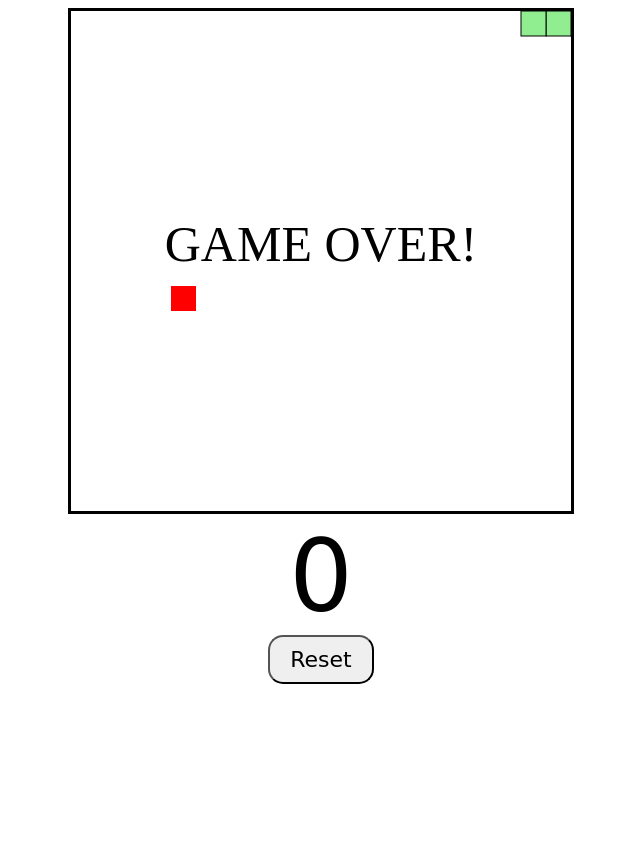
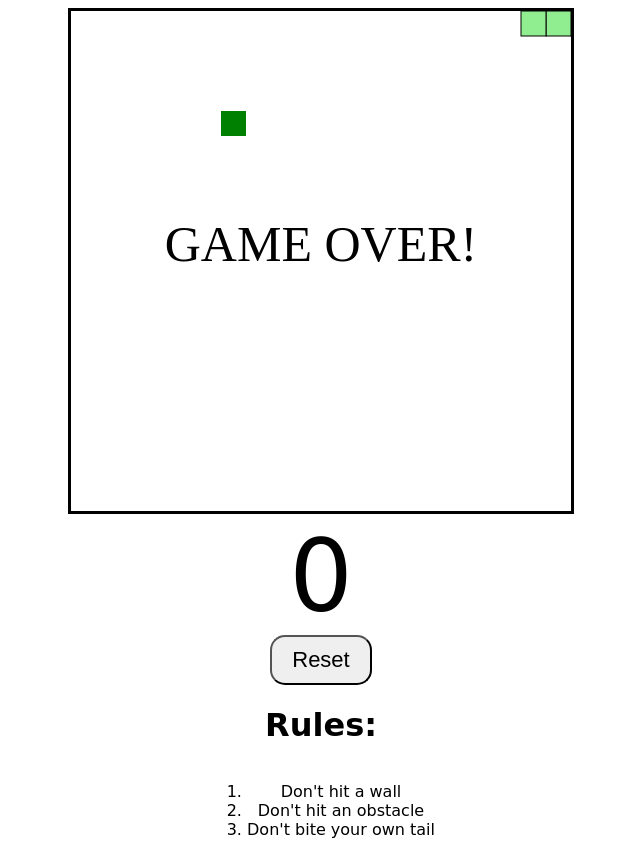
Before and after one commit to MashkaSladkykh/snake, a plain HTML site: page index.html in a window 1280 px wide. Shown: the whole page, without its empty margins (319-959 px from the left). Before the commit the page ends 800 px from the top, so only its background shows below. Drawn offline with Linux system fonts and the light colour scheme.

Commit message:
added obstacles

```diff
--- a/index.html
+++ b/index.html
@@ -12,6 +12,14 @@
         <canvas id="game" width="500" height="500"></canvas>
         <div class="score">0</div>
         <button type="button" class="reset">Reset</button>
+        <div class="rules">
+            <h1>Rules:</h1>
+            <ol>
+                <li>Don't hit a wall</li>
+                <li>Don't hit an obstacle</li>
+                <li>Don't bite your own tail</li>
+            </ol>
+        </div>
     </div>
     <script src="./index.js"></script>
 </body>
--- a/index.js
+++ b/index.js
@@ -7,7 +7,8 @@ const gameHeight = canvas.height;
 const boardColor = "white";
 const snakeColor = "lightgreen";
 const snakeBorder = "black";
-const foodColor = "red";
+const foodColor = "green";
+const obstacleColor = "red";
 const unitSize = 25;
 let running = false;
 let xVelocity = unitSize;
@@ -20,6 +21,7 @@ let snake = [
     {x:unitSize, y:0},
     {x:0, y:0}
 ];
+const obstacles = [];
 
 window.addEventListener("keydown", changeDirection);
 resetBtn.addEventListener("click", resetGame);
@@ -31,6 +33,8 @@ function gameStart(){
     scoreText.textContent = score;
     createFood();
     drawFood();
+    createObstacles();
+    drawObstacles();
     nextTick();
 };
 function nextTick(){
@@ -38,6 +42,7 @@ function nextTick(){
         setTimeout(()=>{
             clearBoard();
             drawFood();
+            drawObstacles();
             moveSnake();
             drawSnake();
             checkGameOver();
@@ -52,13 +57,13 @@ function clearBoard(){
     ctx.fillStyle = boardColor;
     ctx.fillRect(0, 0, gameWidth, gameHeight);
 };
+function randomEl(min,max){
+    const randomNum = Math.round((Math.random()*(max-min)+min) / unitSize) * unitSize;
+    return randomNum;
+}
 function createFood(){
-    function randomFood(min,max){
-        const randomNum = Math.round((Math.random()*(max-min)+min) / unitSize) * unitSize;
-        return randomNum;
-    }
-    foodX = randomFood(0, gameWidth - unitSize);
-    foodY = randomFood(0, gameWidth - unitSize);
+    foodX = randomEl(0, gameWidth - unitSize);
+    foodY = randomEl(0, gameWidth - unitSize);
 };
 function drawFood(){
     ctx.fillStyle = foodColor;
@@ -73,6 +78,8 @@ function moveSnake(){
         score = score + 1;
         scoreText.textContent = score;
         createFood();
+        createObstacles();
+        drawObstacles();
     }
     else{
         snake.pop();
@@ -137,6 +144,11 @@ function checkGameOver(){
             running = false;
         }
     }
+    for(let i = 1; i < obstacles.length; i++){
+        if(snake[0].x == obstacles[i].x && snake[0].y == obstacles[i].y){
+            running = false;
+        }
+    }
 
 };
 function displayGameOver(){
@@ -157,3 +169,18 @@ function resetGame(){
     ];
     gameStart();
 };
+function createObstacles(){
+    obstacles.length = Math.floor(Math.random() * 4);
+    for(let i=0; i< obstacles.length; i++){
+        obstacles[i] = {x: randomEl(0, gameWidth - unitSize),
+                        y: randomEl(0, gameWidth - unitSize)}
+    }
+};
+function drawObstacles(){
+    ctx.fillStyle = obstacleColor;
+    ctx.strokeStyle = snakeBorder;
+    obstacles.forEach((el)=>{
+        ctx.fillRect(el.x, el.y, unitSize, unitSize);
+        ctx.strokeRect(el.x, el.y, unitSize, unitSize);
+    })
+};
--- a/style.css
+++ b/style.css
@@ -1,5 +1,6 @@
 .container{
     text-align: center;
+    font-family: "Permanent Marker", cursive;
 }
 
 #game {
@@ -7,14 +8,18 @@
 }
 
 .score{
-    font-family: "Permanent Marker", cursive;
     font-size: 100px;
 }
 
 .reset{
-    font-family: "Permanent Marker", cursive;
     font-size: 22px;
     padding: 10px 20px;
     border-radius: 15px;
     cursor: pointer;
 }
+
+.rules {
+    display: flex;
+    flex-direction: column;
+    align-items: center;
+}
```
